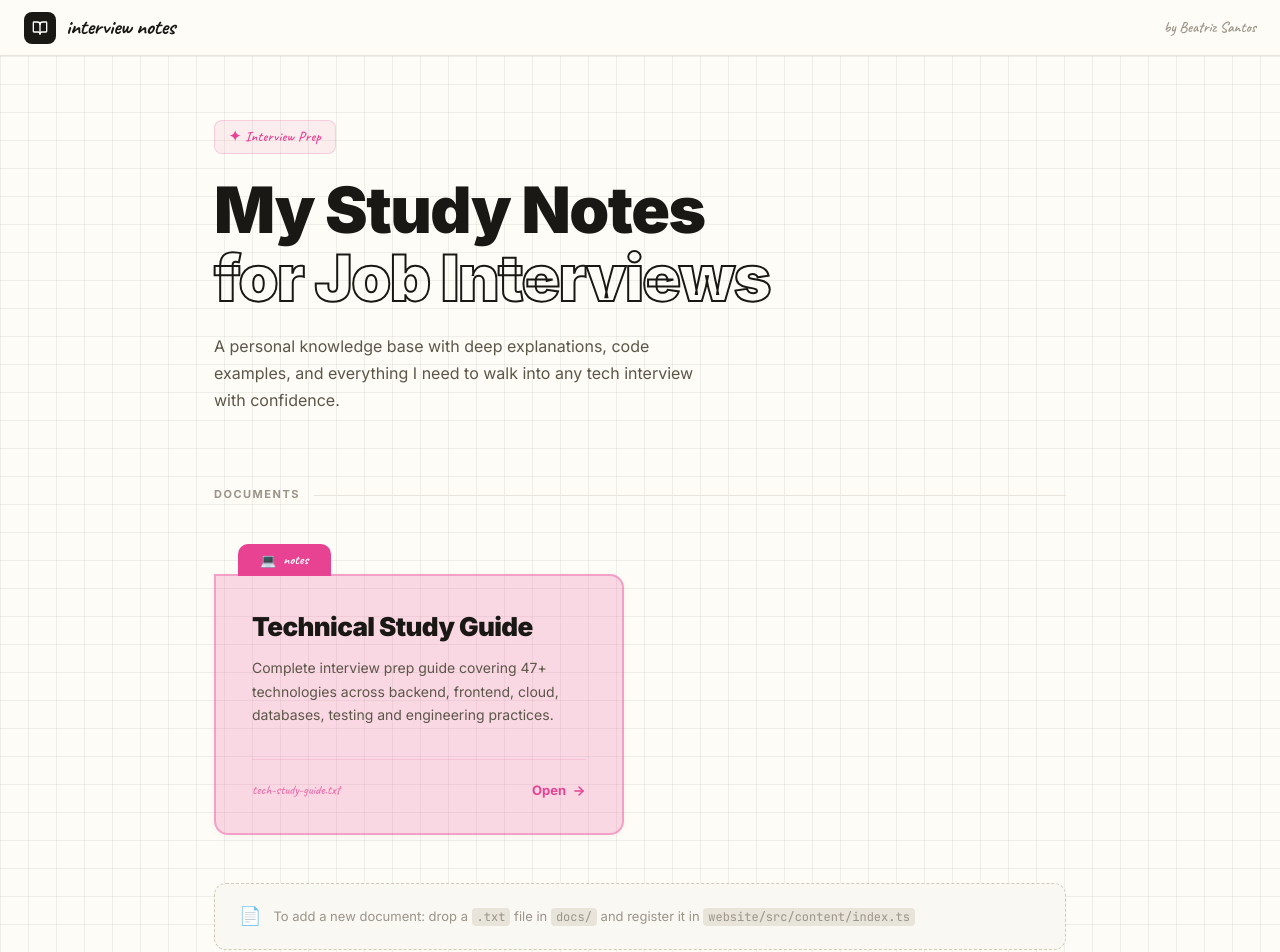
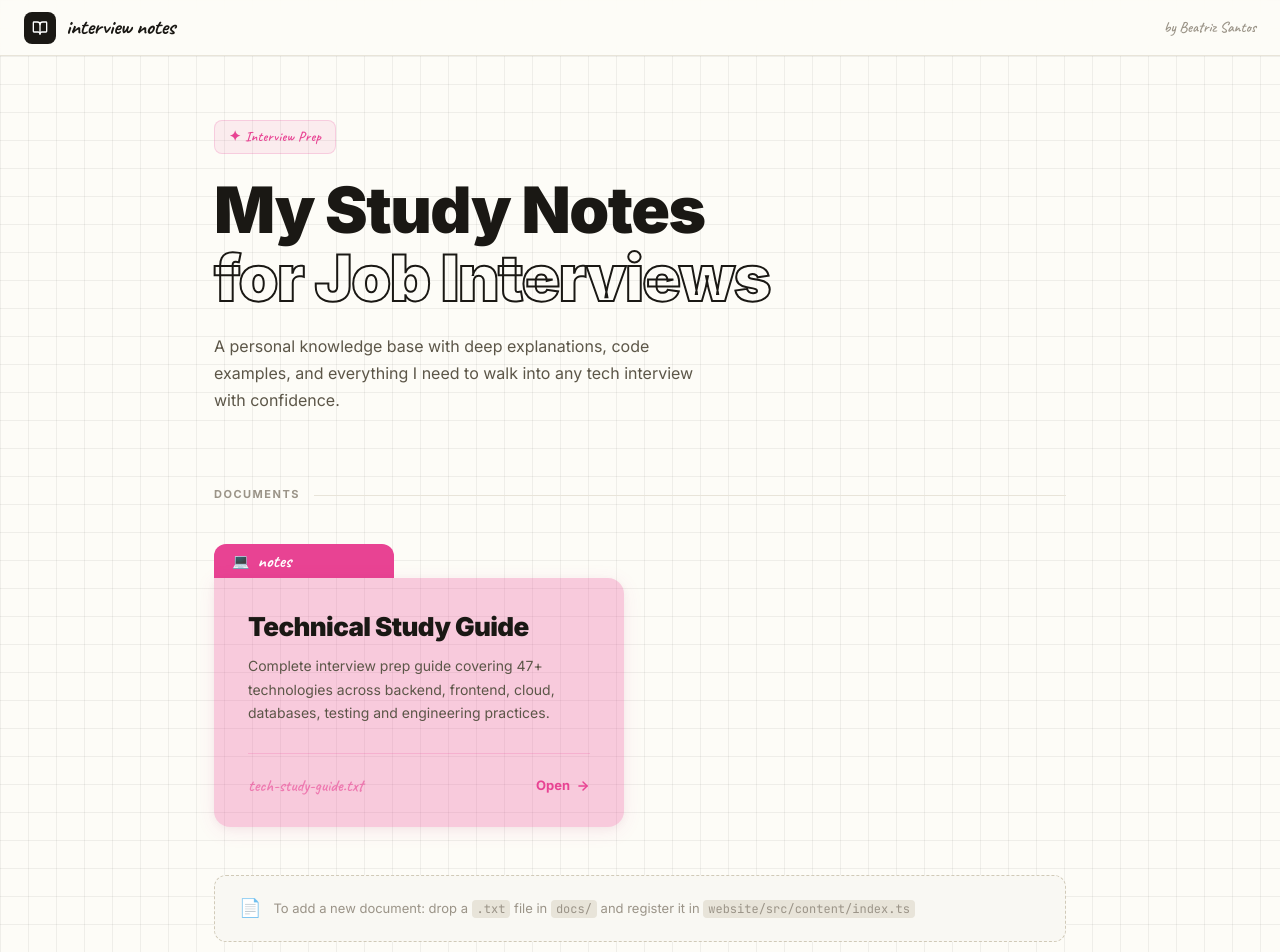
Before and after one commit to beatrizmrsantos/Resumo, a React (Vite) app in the folder website/: page / in a window 1280 px wide. Shown: the top 952 px of the page. Built offline with nearby package versions, Linux system fonts and the light colour scheme.

Commit message:
melhorar

```diff
--- a/website/src/components/Home/DocumentCard.tsx
+++ b/website/src/components/Home/DocumentCard.tsx
@@ -13,47 +13,47 @@ export default function DocumentCard({ doc }: Props) {
   return (
     <Link to={`/doc/${doc.id}`} style={{ display: 'block', textDecoration: 'none' }}>
       <div
-        style={{ position: 'relative', paddingTop: 30 }}
+        style={{ position: 'relative', paddingTop: 34 }}
         onMouseEnter={() => setHovered(true)}
         onMouseLeave={() => setHovered(false)}
       >
-        {/* Folder tab */}
+        {/* Folder tab — starts at left edge, ~44% wide, like a macOS folder */}
         <div style={{
           position: 'absolute',
           top: 0,
-          left: 24,
-          height: 32,
-          padding: '0 22px',
+          left: 0,
+          width: '44%',
+          height: 34,
           background: doc.color,
-          borderRadius: '10px 10px 0 0',
+          borderRadius: '12px 12px 0 0',
           display: 'flex',
           alignItems: 'center',
-          gap: 7,
+          paddingLeft: 18,
+          gap: 8,
         }}>
-          <span style={{ fontSize: 13 }}>{doc.icon}</span>
+          <span style={{ fontSize: 14, lineHeight: 1 }}>{doc.icon}</span>
           <span style={{
             fontFamily: 'var(--font-hand)',
-            fontSize: 13,
+            fontSize: 18,
             fontWeight: 700,
             color: 'white',
-            letterSpacing: '0.3px',
+            letterSpacing: '0.2px',
             whiteSpace: 'nowrap',
           }}>
             notes
           </span>
         </div>
 
-        {/* Card body */}
+        {/* Folder body */}
         <div style={{
-          background: `${doc.color}30`,
-          border: `2px solid ${doc.color}60`,
-          borderRadius: '0 14px 14px 14px',
-          padding: '36px 36px 32px',
+          background: `${doc.color}45`,
+          borderRadius: '0 16px 16px 16px',
+          padding: '34px 34px 28px',
           transition: 'transform 0.2s ease, box-shadow 0.2s ease',
-          transform: hovered ? 'translateY(-3px)' : 'translateY(0)',
+          transform: hovered ? 'translateY(-4px)' : 'translateY(0)',
           boxShadow: hovered
-            ? `0 16px 48px ${doc.color}22, 0 4px 16px rgba(0,0,0,0.07)`
-            : '0 2px 10px rgba(0,0,0,0.04)',
+            ? `0 20px 52px ${doc.color}30, 0 6px 20px rgba(0,0,0,0.08)`
+            : `0 4px 20px ${doc.color}18, 0 2px 8px rgba(0,0,0,0.04)`,
         }}>
           <h2 style={{
             fontSize: 26,
@@ -61,7 +61,7 @@ export default function DocumentCard({ doc }: Props) {
             color: 'var(--text-primary)',
             letterSpacing: '-0.6px',
             lineHeight: 1.15,
-            marginBottom: 14,
+            marginBottom: 12,
           }}>
             {doc.title}
           </h2>
@@ -70,7 +70,7 @@ export default function DocumentCard({ doc }: Props) {
             fontSize: 14,
             color: 'var(--text-secondary)',
             lineHeight: 1.7,
-            marginBottom: 32,
+            marginBottom: 28,
           }}>
             {doc.description}
           </p>
@@ -79,13 +79,13 @@ export default function DocumentCard({ doc }: Props) {
             display: 'flex',
             alignItems: 'center',
             justifyContent: 'space-between',
-            borderTop: `1px solid ${doc.color}25`,
-            paddingTop: 20,
+            borderTop: `1px solid ${doc.color}30`,
+            paddingTop: 18,
           }}>
             <span style={{
               fontFamily: 'var(--font-hand)',
-              fontSize: 13,
-              color: `${doc.color}AA`,
+              fontSize: 17,
+              color: `${doc.color}99`,
             }}>
               {doc.filename}
             </span>
@@ -96,7 +96,6 @@ export default function DocumentCard({ doc }: Props) {
               fontSize: 13,
               fontWeight: 700,
               color: doc.color,
-              transition: 'gap 0.15s',
             }}>
               Open <ArrowRight size={14} strokeWidth={2.5} />
             </div>
--- a/website/src/pages/DocumentPage.tsx
+++ b/website/src/pages/DocumentPage.tsx
@@ -326,19 +326,22 @@ export default function DocumentPage() {
           <button
             onClick={() => { setSearchOpen(true); setTimeout(() => searchInputRef.current?.focus(), 50) }}
             style={{
-              display: 'flex', alignItems: 'center', gap: 8,
-              padding: '7px 14px', borderRadius: 8,
+              display: 'flex', alignItems: 'center', gap: 10,
+              padding: '8px 16px', borderRadius: 10,
               border: '1.5px solid var(--border)', background: 'var(--bg-card)',
               color: 'var(--text-muted)', fontSize: 13,
               fontFamily: 'var(--font-sans)', cursor: 'pointer',
+              width: 240, justifyContent: 'space-between',
             }}
           >
-            <Search size={14} />
-            <span>Search</span>
+            <div style={{ display: 'flex', alignItems: 'center', gap: 8 }}>
+              <Search size={15} />
+              <span>Search…</span>
+            </div>
             <kbd style={{
-              fontSize: 10, padding: '1px 5px', borderRadius: 4,
+              fontSize: 10, padding: '2px 6px', borderRadius: 5,
               background: 'var(--bg-sidebar)', border: '1px solid var(--border)',
-              fontFamily: 'var(--font-mono)',
+              fontFamily: 'var(--font-mono)', color: 'var(--text-muted)',
             }}>⌘K</kbd>
           </button>
 
@@ -503,6 +506,10 @@ function PartCard({ part, chapters, onClick }: PartCardProps) {
       onMouseLeave={() => setHovered(false)}
       style={{
         textAlign: 'left',
+        display: 'flex',
+        flexDirection: 'column',
+        justifyContent: 'flex-start',
+        alignItems: 'stretch',
         background: `${part.color}0E`,
         border: `2px solid ${part.color}${hovered ? '55' : '28'}`,
         borderRadius: 16,
@@ -519,13 +526,14 @@ function PartCard({ part, chapters, onClick }: PartCardProps) {
     >
       {/* Part badge */}
       <div style={{
-        display: 'inline-flex', alignItems: 'center', gap: 6,
-        padding: '4px 12px', borderRadius: 20, background: part.color,
+        alignSelf: 'flex-start',
+        display: 'inline-flex', alignItems: 'center',
+        padding: '5px 14px', borderRadius: 20, background: part.color,
         marginBottom: 16,
       }}>
         <span style={{
-          fontSize: 10, fontWeight: 800, color: 'white',
-          letterSpacing: '0.8px', textTransform: 'uppercase',
+          fontSize: 13, fontWeight: 800, color: 'white',
+          letterSpacing: '0.4px',
         }}>
           Part {part.number}
         </span>
@@ -539,8 +547,8 @@ function PartCard({ part, chapters, onClick }: PartCardProps) {
         {part.title}
       </h3>
 
-      {/* Chapter list */}
-      <div style={{ display: 'flex', flexDirection: 'column', gap: 5, marginBottom: 20 }}>
+      {/* Chapter list — flex: 1 pushes footer to bottom */}
+      <div style={{ display: 'flex', flexDirection: 'column', gap: 5, marginBottom: 20, flex: 1 }}>
         {preview.map(ch => (
           <div key={ch.id} style={{ display: 'flex', alignItems: 'baseline', gap: 8 }}>
             <span style={{
```
Also changed, not shown: 1 other file (tests, documents, lock files or other folders).
